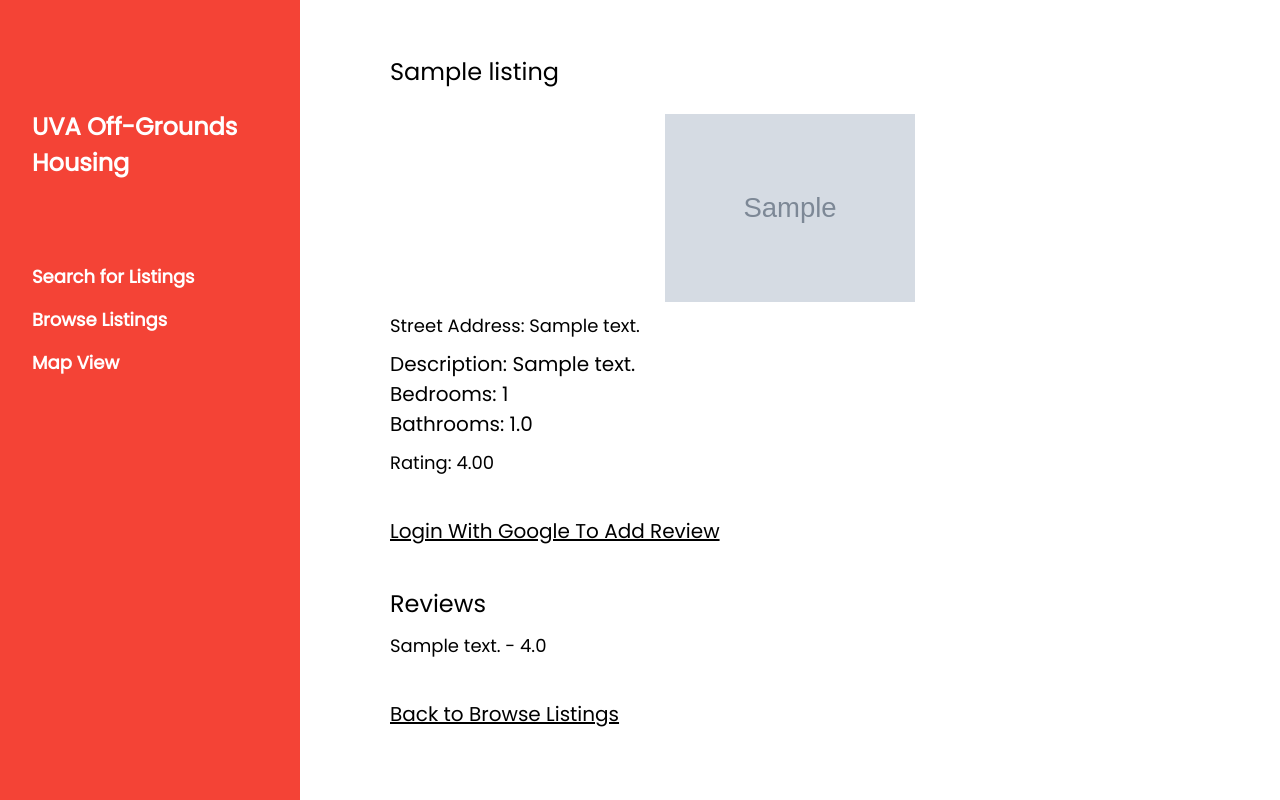
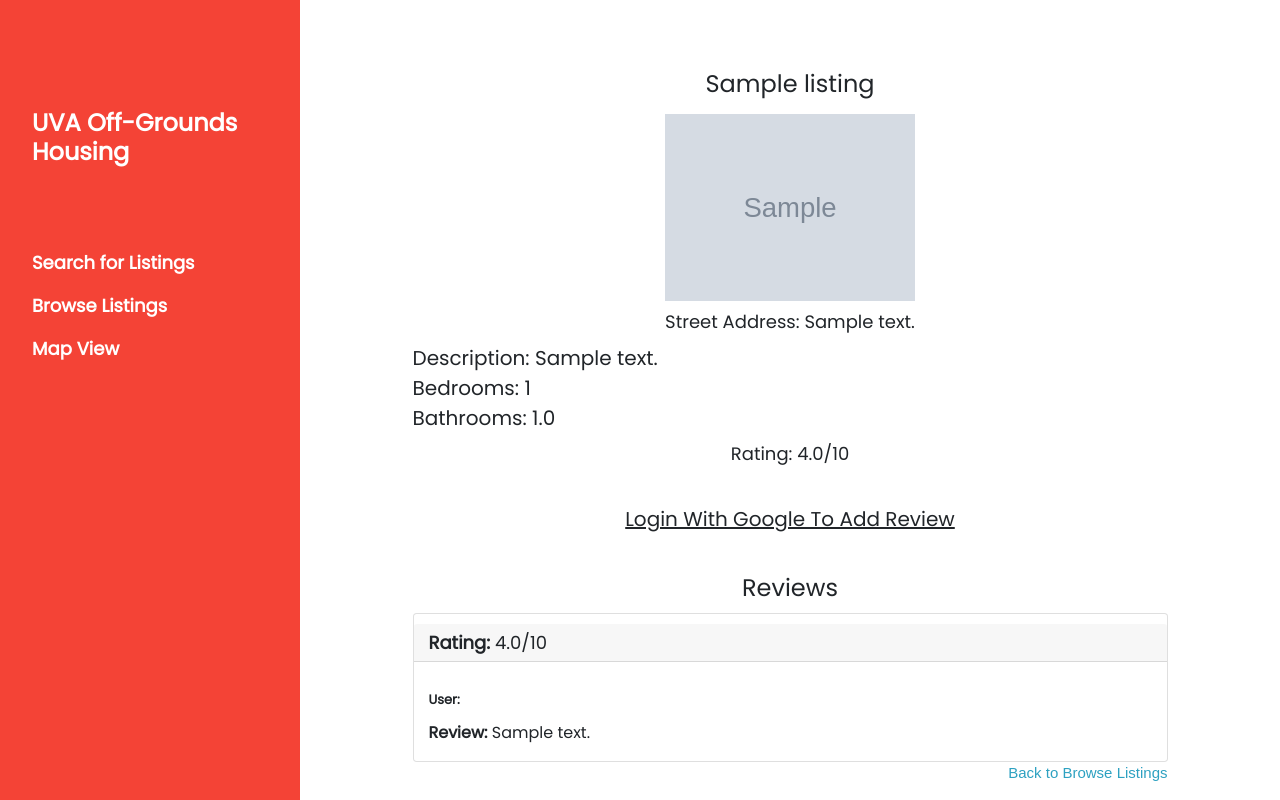
Before and after one commit to kb5ux/Django-Web-App---Off-Grounds-Housing, a Django app: page /listings/details/1/ in a window 1280 px wide. Run offline with Django 3.2, Linux system fonts and the light colour scheme; tables that the repository leaves empty hold one stand-in row (values such as "Sample post"); grey boxes marked "Sample" are stand-in pictures; some libraries are stand-ins or nearby versions.

Commit message:
changed reviews look, decimal place for rating, button on listing details page

```diff
--- a/housing/views.py
+++ b/housing/views.py
@@ -80,7 +80,7 @@ def ListingDetails(request, id):
 
     if average_rating is None:
         average_rating = 0
-    average_rating = round(average_rating, 2)
+    average_rating = round(average_rating, 1)
     context = {
         "listing": listing,
         "reviews": reviews,
--- a/templates/base.html
+++ b/templates/base.html
@@ -6,6 +6,9 @@
 <title>UVA Off-Grounds Housing</title>
 <meta charset="UTF-8">
 <meta name="viewport" content="width=device-width, initial-scale=1">
+
+<!-- Bootstrap CSS -->
+<link href="https://cdn.jsdelivr.net/npm/bootstrap@5.1.1/dist/css/bootstrap.min.css" rel="stylesheet" integrity="sha384-F3w7mX95PdgyTmZZMECAngseQB83DfGTowi0iMjiWaeVhAn4FJkqJByhZMI3AhiU" crossorigin="anonymous">
 <link rel="stylesheet" href="https://www.w3schools.com/w3css/4/w3.css">
 <link rel="stylesheet" href="https://fonts.googleapis.com/css?family=Poppins">
 <style>
@@ -36,7 +39,7 @@ body {font-size:16px;}
 </header>
 
 <!-- Overlay effect when opening sidebar on small screens -->
-<div class="w3-overlay w3-hide-large" onclick="w3_close()" style="cursor:pointer" title="close side menu" id="myOverlay"></div>
+<<div class="w3-overlay w3-hide-large" onclick="w3_close()" style="cursor:pointer" title="close side menu" id="myOverlay"></div>
 
 <!-- !PAGE CONTENT! -->
 <div class="w3-main" style="margin-left:340px;margin-right:40px">
@@ -53,10 +56,14 @@ body {font-size:16px;}
       {% endblock %}
     </div>
 
+
+
     <!-- Optional JavaScript; choose one of the two! -->
 
     <!-- Option 1: Bootstrap Bundle with Popper -->
+
     <script src="https://cdn.jsdelivr.net/npm/bootstrap@5.1.1/dist/js/bootstrap.bundle.min.js" integrity="sha384-/bQdsTh/da6pkI1MST/rWKFNjaCP5gBSY4sEBT38Q/9RBh9AH40zEOg7Hlq2THRZ" crossorigin="anonymous"></script>
+
 
     <!-- Option 2: Separate Popper and Bootstrap JS -->
     <!--
--- a/templates/listing_details.html
+++ b/templates/listing_details.html
@@ -54,6 +54,24 @@ input[type=submit] {
 input[type=submit]:hover {
   background-color: royalblue;
 }
+
+a.button{
+  color: #2da1c1;
+  font-size: 15px;
+  text-decoration: none;
+  left: 252px;
+  float: right;
+
+}
+a.button:hover
+{
+color: #f90;
+text-decoration: underline;
+left: 252px;
+float: right;
+}
+
+
 </style>
 <body>
 
@@ -86,7 +104,7 @@ input[type=submit]:hover {
                     <i></i> Bathrooms: {{ listing.bathrooms }}
                 </div>
                 <div>
-                    <h5 class="text-center"> Rating: {{ average_rating }}</h5>
+                    <h5 class="text-center"> Rating: {{ average_rating }}/10</h5>
                 </div>
             </div>
         </div>
@@ -119,22 +137,34 @@ input[type=submit]:hover {
         {% endif %}
     </div>
     <br>
+
+
+
+
+<!-- Card Feature found at https://getbootstrap.com/docs/5.0/components/card/ -->
+
     <div>
         <div>
             <h3 class="text-center">Reviews</h3>
                 {% for review in reviews %}
-                    <div>
-                       <h5> {{ review.description }} - {{ review.rating }} </h5>
-                        <h5> </h5>
+
+                    <div class="card">
+                        <h5 class="card-header"> <b>Rating: </b>{{ review.rating }}/10</h5>
+                        <div class="card-body">
+                            <h5 class="card-title"> <font size="-1.5"> <b>User: </b>{{ user.username }}</font></h5>
+                            <p class="card-text"> <font size="-0.25"> <b>Review: </b>{{ review.description }}</font></p>
+                        </div>
                     </div>
-                <br>
                 {% endfor %}
         </div>
-        <div class="fixed-bottom">
-            <a href="{% url 'listing' %}" class = "btn btn-warning btn-rounded">Back to Browse Listings</a>
 
-        </div>
+        <a class="button" style="font-family:'Arial'" href="{% url 'listing' %}">Back to Browse Listings</a>
+
+
+
     </div>
+
+
 </div>
 </body>
 
```
